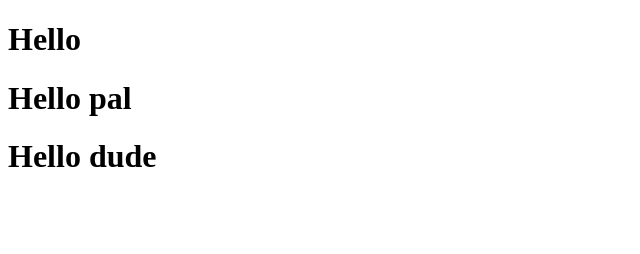
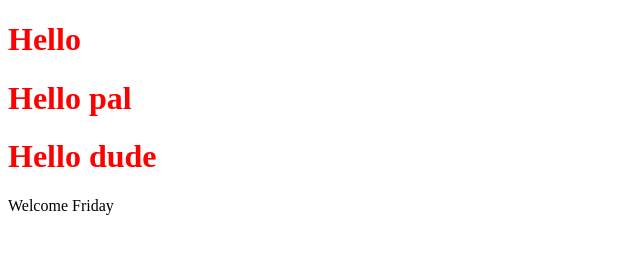
Before and after one commit to nate343/myproject, a plain HTML site: page index.html in a window 1280 px wide. Shown: the whole page, without its empty margins (0-640 px from the left). Drawn offline with Linux system fonts and the light colour scheme.

Commit message:
welcome friday

```diff
--- a/index.html
+++ b/index.html
@@ -4,10 +4,16 @@
     <meta charset="UTF-8">
     <meta name="viewport" content="width=, initial-scale=1.0">
     <title>Document</title>
+    <style>
+        h1 {
+            color:red;
+        }
+    </style>
 </head>
 <body>
     <h1>Hello</h1>
     <h1>Hello pal</h1>
     <h1>Hello dude</h1>
+    <p>Welcome Friday</p>
 </body>
 </html>
```
